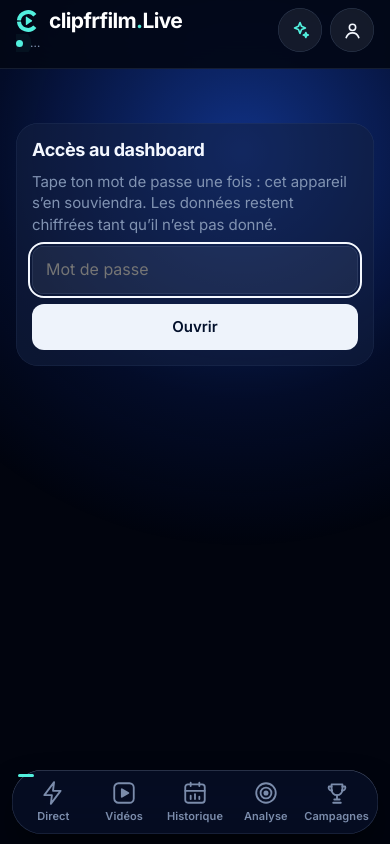
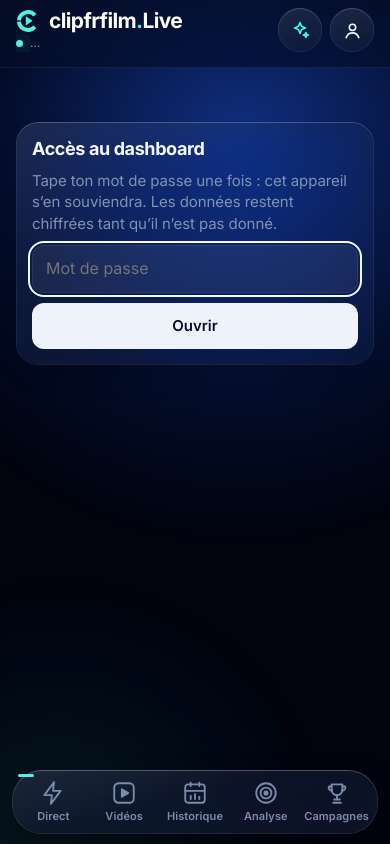
Before and after one commit to Jawedcyclom/clipfrfilm-live, a plain HTML site: page docs/index.html in a window 390 px wide. Drawn offline with Linux system fonts and the light colour scheme.

Commit message:
Liquid glass discret sur le néon : flou de fond, reflet du bord haut, filet clair, ombre douce (cartes, boutons, en-tête, barre d'onglets, fiches)
Co-Authored-By: Claude Opus 5.5 <noreply@anthropic.com>

```diff
--- a/docs/index.html
+++ b/docs/index.html
@@ -1525,6 +1525,34 @@ html.neon.studio .an-nm>div:first-child b{color:var(--fg)!important}
 html.neon.studio .mot{background:var(--s2)!important;box-shadow:none!important}
 html.neon.studio .say{color:var(--fg2)!important}
 html.neon.studio #cs-toast{background:#25272c!important;box-shadow:none!important}
+
+/* ===== LIQUID GLASS discret (Jawed 26/11 : « aucun rendu glassy, mets-en mais pas fort ») — look néon seulement =====
+   Verre = flou de ce qui est derrière + léger dégradé clair en haut à gauche + reflet fin sur le bord du haut + filet clair + ombre douce.
+   Un seul niveau de flou (les éléments imbriqués n'en remettent pas). Le fond garde 2 lueurs FIXES (pas d'animation) pour que le verre ait quelque chose à réfracter. */
+html.neon:not(.studio) .n-lueur.b{display:block!important;animation:none!important;opacity:.9}
+html.neon:not(.studio) :is(.card,.hero,.sec.pliable:not(.ouvert),.camps .camp,.course,.nv-w,.tile,.widget,.oeil-t,.sm,.an-rc,.cp-liste,.ins,.an-kpi,.warnbox,.slot){
+  background:linear-gradient(155deg,rgba(255,255,255,.085) 0%,rgba(255,255,255,.03) 34%,rgba(255,255,255,.012) 100%),rgba(16,30,64,.38)!important;
+  backdrop-filter:blur(20px) saturate(1.5)!important;-webkit-backdrop-filter:blur(20px) saturate(1.5)!important;
+  box-shadow:inset 0 1px 0 rgba(255,255,255,.16),inset 0 0 0 .5px rgba(190,215,255,.16),inset 0 -1px 0 rgba(0,0,0,.2),0 12px 32px -20px rgba(0,0,0,.75)!important;border:0!important}
+html.neon:not(.studio) :is(.card,.ins,.an-kpi,.cp-liste,.sheet) :is(.tile,.sm,.card,.slot,.an-rc,.in,.an-kpi>*){backdrop-filter:none!important;-webkit-backdrop-filter:none!important}
+html.neon:not(.studio) :is(.card,.sheet) :is(.tile,.sm,.card,.slot){background:rgba(255,255,255,.04)!important;box-shadow:inset 0 1px 0 rgba(255,255,255,.08),inset 0 0 0 .5px rgba(190,215,255,.1)!important}
+html.neon:not(.studio) .an-kpi>*{background:rgba(16,30,64,.25)!important}
+/* contrôles : petites pastilles de verre */
+html.neon:not(.studio) :is(.chip,.acct,.gear,.fab,.mot,.more,.segw:not(.seg2)){
+  backdrop-filter:blur(16px) saturate(1.5)!important;-webkit-backdrop-filter:blur(16px) saturate(1.5)!important;
+  box-shadow:inset 0 1px 0 rgba(255,255,255,.14),inset 0 0 0 .5px rgba(190,215,255,.16)!important}
+html.neon:not(.studio) :is(.chip,.gear,.fab,.mot,.more){background:linear-gradient(160deg,rgba(255,255,255,.1),rgba(255,255,255,.035))!important}
+html.neon:not(.studio) .segw:not(.seg2){background:linear-gradient(160deg,rgba(255,255,255,.08),rgba(255,255,255,.02)),rgba(8,18,44,.86)!important}
+html.neon:not(.studio) .segw button[aria-selected="true"]{box-shadow:inset 0 1px 0 rgba(255,255,255,.9),0 4px 14px -6px rgba(0,0,0,.6)!important}
+/* en-tête et barre du bas : verre plus dense (on lit ce qui est dessus, pas ce qui passe dessous) */
+html.neon:not(.studio) .top{background:linear-gradient(180deg,rgba(6,14,36,.78),rgba(6,14,36,.66))!important;backdrop-filter:blur(26px) saturate(1.6)!important;-webkit-backdrop-filter:blur(26px) saturate(1.6)!important;
+  box-shadow:inset 0 -.5px 0 rgba(190,215,255,.16)!important;border-bottom:0!important}
+@media (max-width:959px){html.neon:not(.studio) .tabs{background:linear-gradient(165deg,rgba(255,255,255,.1),rgba(255,255,255,.03) 45%),rgba(6,14,36,.72)!important;
+  backdrop-filter:blur(26px) saturate(1.7)!important;-webkit-backdrop-filter:blur(26px) saturate(1.7)!important;
+  box-shadow:inset 0 1px 0 rgba(255,255,255,.2),inset 0 0 0 .5px rgba(190,215,255,.2),0 18px 40px -12px rgba(0,0,0,.8)!important}}
+html.neon:not(.studio) .sheet{background:linear-gradient(170deg,rgba(255,255,255,.07),rgba(255,255,255,.015) 40%),rgba(10,22,52,.9)!important;
+  backdrop-filter:blur(30px) saturate(1.6)!important;-webkit-backdrop-filter:blur(30px) saturate(1.6)!important;box-shadow:inset 0 1px 0 rgba(255,255,255,.18),0 -30px 80px rgba(0,0,0,.5)!important}
+@media (prefers-reduced-transparency:reduce){html.neon:not(.studio) *{backdrop-filter:none!important;-webkit-backdrop-filter:none!important}}
 </style>
 
 <header class="top">
```
